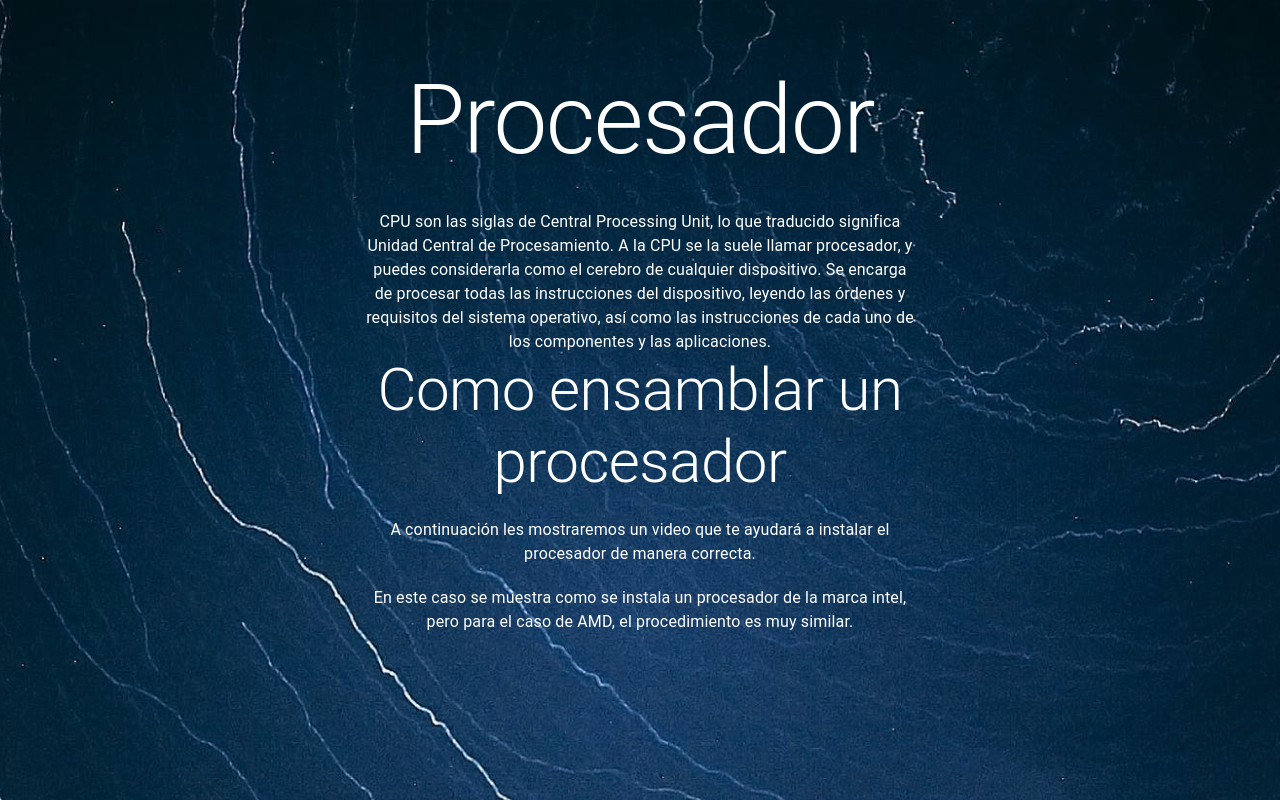
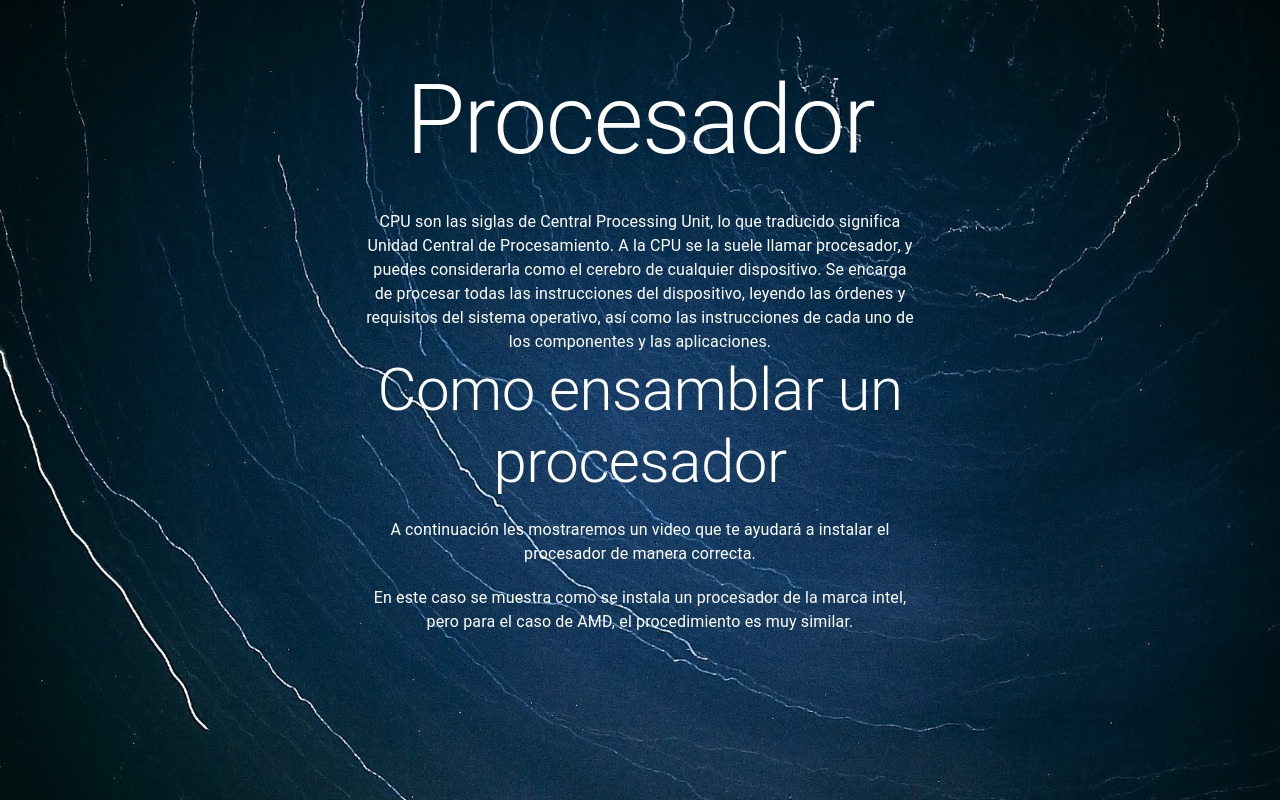
Before and after one commit to How-to-team/Proyecto-IWG, a React (Create React App) app in the folder pruebas-web/: page /pcgamer/cpugamer in a window 1280 px wide. Shown: the top 800 px of the page. Built offline with nearby package versions, Linux system fonts and the light colour scheme.

Commit message:
MB y FP actualizados

```diff
--- a/pruebas-web/src/computadores/componentes gamer/cpugamer.js
+++ b/pruebas-web/src/computadores/componentes gamer/cpugamer.js
@@ -14,12 +14,14 @@ import background from "./imagenes gamer/background.jpeg"
 const useStyles = makeStyles((theme) => ({
   root: {
     backgroundImage: `url(${background})`,
+    backgroundPosition: "center",
+    backgroundRepeat: "no-repeat",
     backgroundSize: "cover",
-    backgroundPosition: "center",
     display: 'flex',
     flexDirection: 'column',
     minHeight: '100vh',
     color: "white",
+    backgroundAttachment: "fixed",
   },
 
   main: {
--- a/pruebas-web/src/computadores/componentes gamer/frontpanelgamer.js
+++ b/pruebas-web/src/computadores/componentes gamer/frontpanelgamer.js
@@ -14,13 +14,19 @@ import background from "./imagenes gamer/background.jpeg"
 const useStyles = makeStyles((theme) => ({
   root: {
     backgroundImage: `url(${background})`,
+    backgroundPosition: "center",
+    backgroundRepeat: "no-repeat",
     backgroundSize: "cover",
-    backgroundPosition: "center",
     display: 'flex',
     flexDirection: 'column',
     minHeight: '100vh',
     color: "white",
+    backgroundAttachment: "fixed",
   },
+  main: {
+    marginTop: theme.spacing(8),
+    marginBottom: theme.spacing(2),
+
   video: {
     margin: "15px",
   },
@@ -28,9 +34,6 @@ const useStyles = makeStyles((theme) => ({
     margin: "15px",
 
   },
-  main: {
-    marginTop: theme.spacing(8),
-    marginBottom: theme.spacing(2),
 
   },
   footer: {
--- a/pruebas-web/src/computadores/componentes gamer/mothergamer.js
+++ b/pruebas-web/src/computadores/componentes gamer/mothergamer.js
@@ -16,13 +16,16 @@ import background from "./imagenes gamer/background.jpeg"
 const useStyles = makeStyles((theme) => ({
   root: {
     backgroundImage: `url(${background})`,
+    backgroundPosition: "center",
+    backgroundRepeat: "no-repeat",
     backgroundSize: "cover",
-    backgroundPosition: "center",
     display: 'flex',
     flexDirection: 'column',
     minHeight: '100vh',
-    color:"white",
+    color: "white",
+    backgroundAttachment: "fixed",
   },
+
   main: {
     marginTop: theme.spacing(8),
     marginBottom: theme.spacing(2),
```
